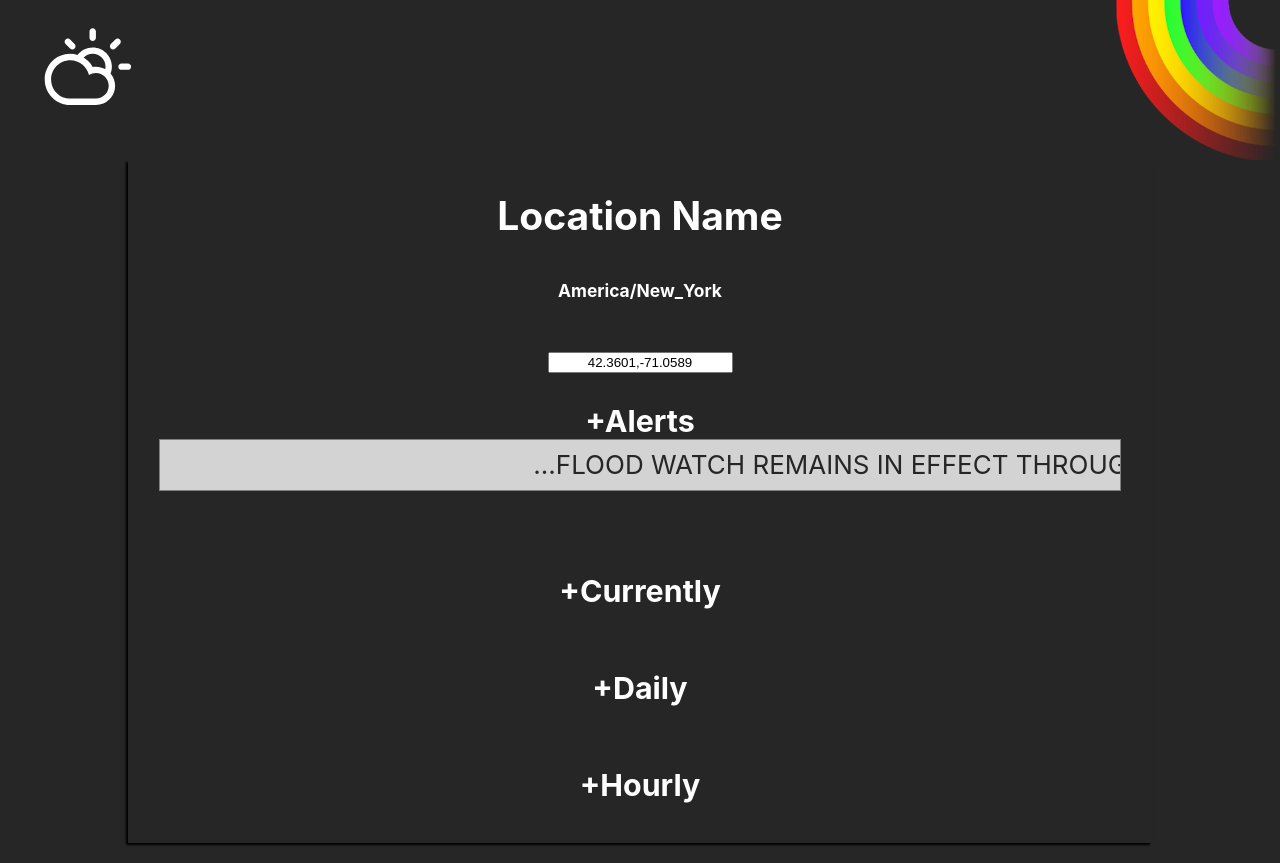
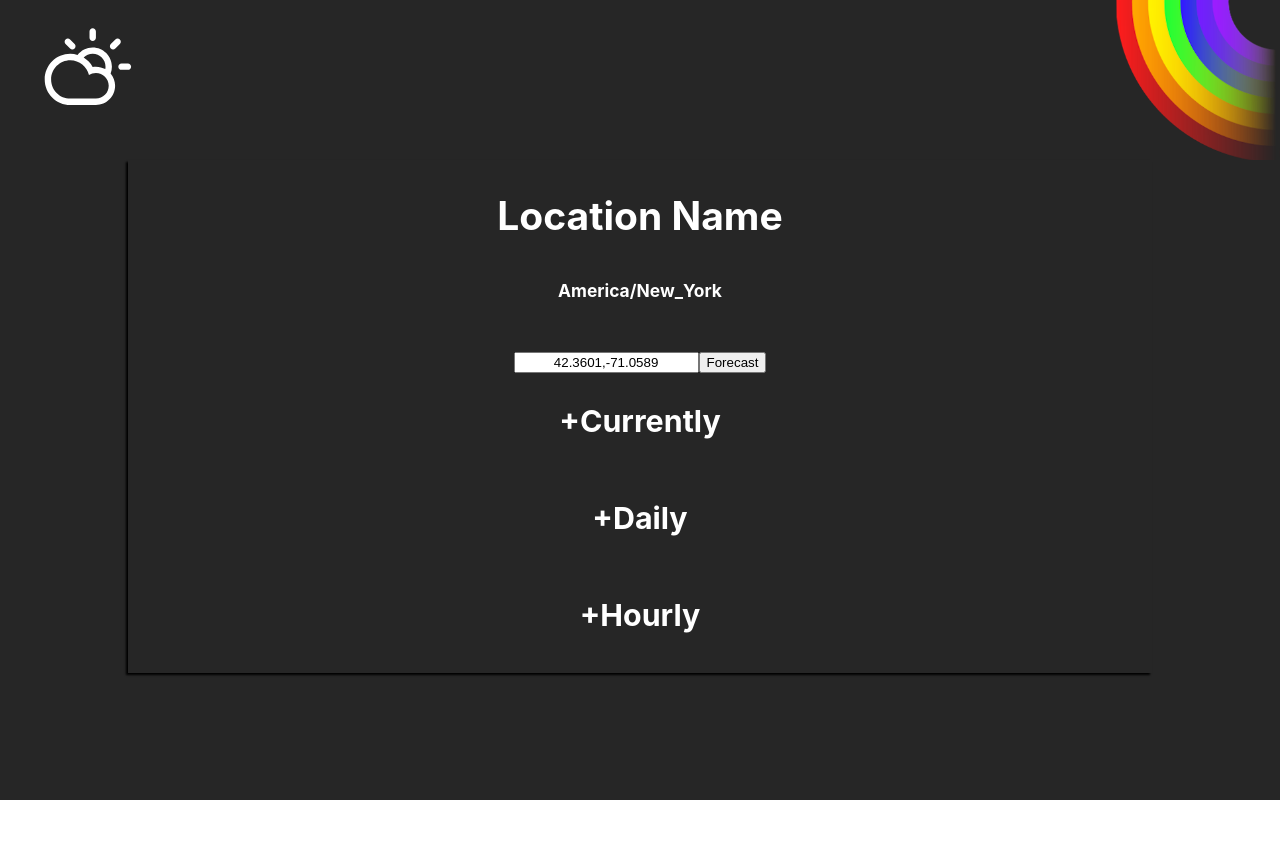
Before and after one commit to taidaid/weatherapp, a React (Create React App) app: page / in a window 1280 px wide. After the commit the page ends 800 px from the top, so only its background shows below. Built offline with nearby package versions, Linux system fonts and the light colour scheme.

Commit message:
using real location forecast data, next step is to parse out different types of forecasts

```diff
--- a/package.json
+++ b/package.json
@@ -3,6 +3,7 @@
   "version": "0.1.0",
   "private": true,
   "dependencies": {
+    "dark-sky-api": "^0.6.32",
     "darkskyjs": "^0.2.1",
     "react": "^16.8.6",
     "react-dom": "^16.8.6",
--- a/src/components/Alerts/Alerts.js
+++ b/src/components/Alerts/Alerts.js
@@ -3,28 +3,32 @@ import "./Alerts.css";
 
 const Alerts = ({ forecast }) => {
   const [alertsExpand, setAlertsExpand] = useState(false);
+  console.log("alerts", forecast);
 
-  const getAlerts = () => {
-    return forecast.alerts;
-  };
-  const description = getAlerts()[0].description;
+  if (forecast.alerts) {
+    const description = forecast.alerts[0].description
+      ? forecast.alerts[0].description
+      : "No Alerts";
     return (
       <div className="alerts" onClick={() => setAlertsExpand(!alertsExpand)}>
         <h3 id="alerts-section-title">
           {alertsExpand ? "-" : "+"}
           Alerts
         </h3>
+        <h5>{forecast.alerts[0].title}</h5>
         <div className="alerts-scroll scroll-left">
-        <p>{getAlerts()[0].description}</p>
+          <p>
+            {forecast.alerts[0].description
+              ? forecast.alerts[0].description
+              : "No Alerts"}
+          </p>
         </div>
         <p id="alerts-description">{alertsExpand ? description : ""}</p>
-      {/*not displaying correctly*/}
-      {getAlerts().forEach(alert => {
-        return <h5 className="alerts-title">{alert.title}</h5>;
-      })}
-      {/* <h5 id="alerts-title">{getAlerts()[0].title}</h5> */}
       </div>
     );
+  } else {
+    return null;
+  }
 };
 
 export default Alerts;
--- a/src/components/Location/Location.js
+++ b/src/components/Location/Location.js
@@ -1,15 +1,8 @@
-import React, { useState } from "react";
+import React from "react";
 import "./Location.css";
 import sampleForecast from "../../assets/sample.json";
 
-const Location = () => {
-  const [location, setLocation] = useState("42.3601,-71.0589");
-
-  const handleChange = newLocationInput => {
-    setLocation(newLocationInput);
-  };
-
-  const handleSubmit = () => {};
+const Location = ({ location, handleChange, handleSubmit }) => {
   return (
     <div className="location">
       <div className="location-name">
@@ -21,9 +14,9 @@ const Location = () => {
           style={{ textAlign: "center" }}
           type="text"
           value={location}
-          onChange={handleChange}
-          onSubmit={handleSubmit}
+          onChange={e => handleChange(e.target.value)}
         />
+        <button onClick={handleSubmit}>Forecast</button>
       </div>
     </div>
   );
--- a/src/containers/App/App.js
+++ b/src/containers/App/App.js
@@ -1,10 +1,23 @@
-import React, { useEffect } from "react";
+import React, { useEffect, useState } from "react";
+import DarkSkyApi from "dark-sky-api";
 import "./App.css";
 import Forecast from "../Forecast/Forecast";
 import Navbar from "../../components/Navbar/Navbar";
 import Location from "../../components/Location/Location";
+// import sampleForecast from "../../assets/sample.json";
 
 function App() {
+  const [location, setLocation] = useState("42.3601,-71.0589");
+  const [forecast, setForecast] = useState({});
+  DarkSkyApi.apiKey = "feda928cd49f3fb981c77fc4936451dc";
+
+  // const setDefaultForecast = (defaultForecast = {}) => {
+  //   if (Object.keys(forecast).length === 0 && forecast.constructor === Object) {
+  //     setForecast(defaultForecast);
+  //   }
+  // };
+  // setDefaultForecast();
+
   const authenticate = () => {
     return new Promise(resolve => setTimeout(resolve, 500));
   };
@@ -23,6 +36,29 @@ function App() {
     });
   }, []);
 
+  // const checkStatus = status => {
+  //   if (status > 400) return "not found";
+  // };
+
+  const handleChange = newLocationInput => {
+    console.log("newLocationInput", newLocationInput);
+    setLocation(newLocationInput);
+  };
+
+  const handleSubmit = () => {
+    console.log(location);
+    const [latitude, longitude] = location.split(",");
+    console.log(latitude, longitude);
+    const position = {
+      latitude: latitude,
+      longitude: longitude,
+    };
+    DarkSkyApi.loadCurrent(position).then(result => {
+      console.log(result);
+      setForecast(result);
+    });
+  };
+
   return (
     <div className="App">
       <header className="App-header">
@@ -31,10 +67,14 @@ function App() {
       {/* Provides the input for finding a location's forecast
        */}
       <div className="App-body">
-        <Location />
+        <Location
+          location={location}
+          handleChange={handleChange}
+          handleSubmit={handleSubmit}
+        />
         {/* Displays the forecast results for the given location
          */}
-        <Forecast />
+        <Forecast forecast={forecast} />
       </div>
     </div>
   );
--- a/src/containers/Forecast/Forecast.js
+++ b/src/containers/Forecast/Forecast.js
@@ -1,19 +1,14 @@
-import React, { useState } from "react";
+import React from "react";
 import Alerts from "../../components/Alerts/Alerts";
 // import Currently from "../../components/Currently/Currently";
 import ForecastType from "../ForecastType/ForecastType";
-import sampleForecast from "../../assets/sample.json";
+
 import "./Forecast.css";
 
-const Forecast = () => {
-  const [forecast, setForecast] = useState({});
+const Forecast = ({ forecast }) => {
+  console.log(forecast);
 
-  const setDefaultForecast = (defaultForecast = sampleForecast) => {
-    if (Object.keys(forecast).length === 0 && forecast.constructor === Object) {
-      setForecast(defaultForecast);
-    }
-  };
-  setDefaultForecast();
+  if (forecast) {
     return (
       <div className="forecast">
         <Alerts forecast={forecast} />
@@ -23,6 +18,9 @@ const Forecast = () => {
         {/* <Currently forecast={forecast} /> */}
       </div>
     );
+  } else {
+    return "No forecast";
+  }
 };
 
 export default Forecast;
--- a/src/containers/ForecastType/ForecastType.js
+++ b/src/containers/ForecastType/ForecastType.js
@@ -3,12 +3,18 @@ import "./ForecastType.css";
 
 const ForecastType = ({ forecast, forecastType }) => {
   const [forecastExpand, setForecastExpand] = useState(false);
+  // console.log("forecastType keys", Object.keys(forecast));
   const getForecastAsArray = () => {
-    let forecastTypeArray = [];
-    forecastTypeArray = Object.keys(forecast[forecastType]).map(function(key) {
-      return [`${key}: `, forecast[forecastType][key]];
-    });
-    return forecastTypeArray;
+    // console.log(forecast);
+    if (Object.keys(forecast).length !== 0) {
+      const forecastTypeArray = Object.keys(forecast).map(function(key) {
+        return [`${key}: `, forecast[key]];
+      });
+      console.log("forecastTypeArray", forecastTypeArray);
+      return forecastTypeArray;
+    } else {
+      return [];
+    }
   };
   const forecastDescription = getForecastAsArray();
   const forecastTitle =
```
Also changed, not shown: 1 other file (tests, documents, lock files or other folders). Lines whose indentation alone changed are shown as unchanged.
